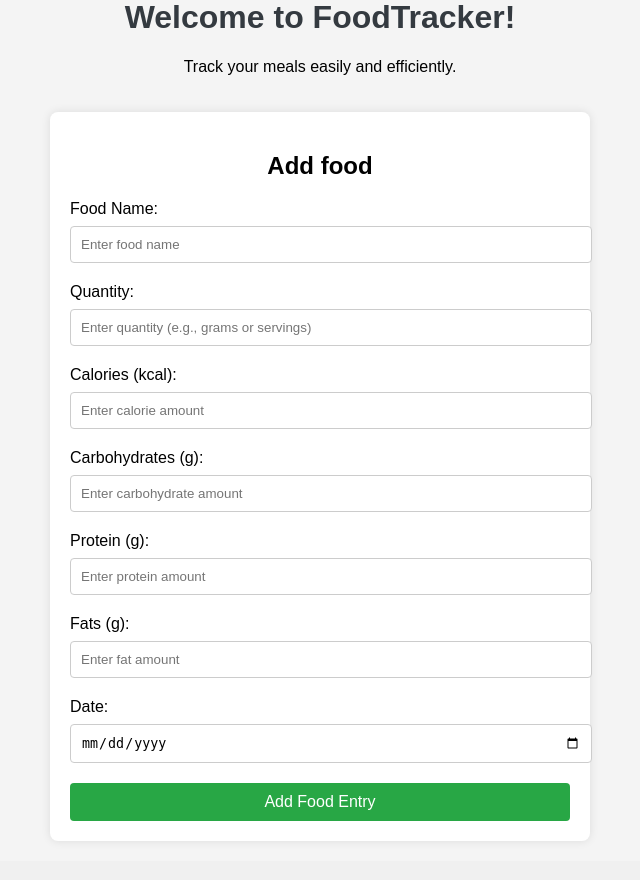
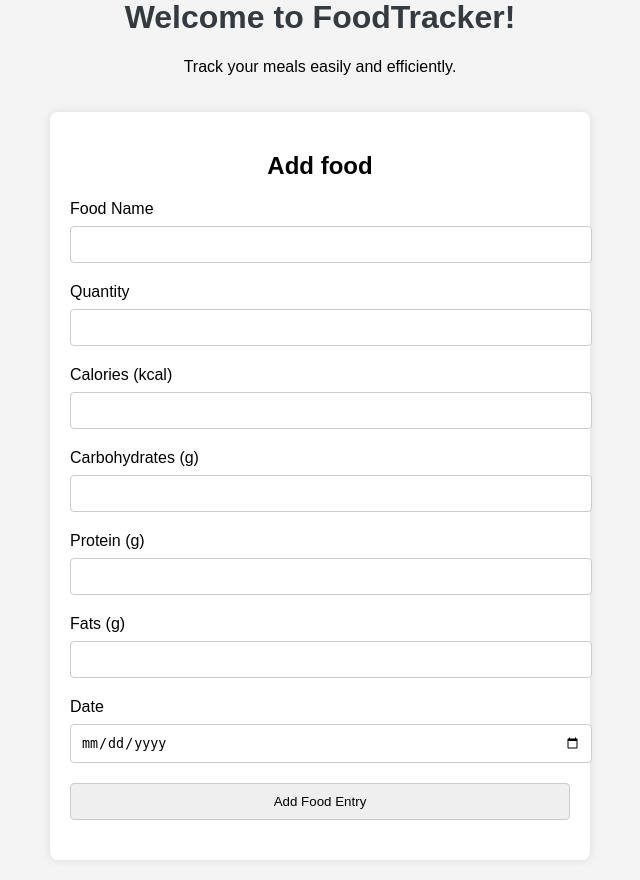
Before and after one commit to Warsame95/food-tracker, a Flask app: template app/templates/add.html in a window 1280 px wide. Shown: the part 212-1092 px from the top of the page, without its empty margins (320-960 px from the left). Before the commit the page ends 1053 px from the top, so only its background shows below. Run offline with Flask 3, Linux system fonts and the light colour scheme; the template is opened without the code that fills it: values that come from a table or form of the project are taken from there, others are empty.

Commit message:
Changed the add.html file to reference the form class and calories to the form and add function in routes

```diff
--- a/app/forms.py
+++ b/app/forms.py
@@ -4,6 +4,7 @@ from wtforms import StringField, SubmitField, IntegerField, DecimalField, DateFi
 class FoodTrackerForm(FlaskForm):
     food_name = StringField('Food Name')
     quantity = IntegerField('Quantity')
+    calories = IntegerField('Calories (kcal)')
     carbs = DecimalField('Carbohydrates (g)')
     protein = DecimalField('Protein (g)')
     fats = DecimalField('Fats (g)')
--- a/app/routes.py
+++ b/app/routes.py
@@ -1,6 +1,8 @@
 from flask import render_template
-from forms import FoodTrackerForm
 from app import app
+from .forms import FoodTrackerForm
+
+app.config["SECRET_KEY"] = "mysecret"
 
 @app.route('/')
 @app.route('/index')
@@ -8,13 +10,14 @@ def index():
     return render_template("index.html")
 
 
-@app.route('/add')
+@app.route('/add', methods=["GET", "POST"])
 def add():
-    foodtracker_form = FoodTrackerForm
+    foodtracker_form = FoodTrackerForm(csrf_enabled=False)
 
     if foodtracker_form.validate_on_submit():
         food_name = foodtracker_form.food_name.data
         quantity = foodtracker_form.quantity.data
+        calories = foodtracker_form.calories.data
         carbs = foodtracker_form.carbs.data
         protein = foodtracker_form.protein.data
         fats = foodtracker_form.fats.data
--- a/app/templates/add.html
+++ b/app/templates/add.html
@@ -47,29 +47,29 @@
 
     <div class="container">
         <h2>Add food</h2>
-        <form action="submit_food.php" method="POST">
-            <label for="food-name">Food Name:</label>
-            <input type="text" id="food-name" name="food_name" placeholder="Enter food name" required>
+        <form action="/" method="POST">
+            <label for="food-name">{{ template_form.food_name.label }}</label>
+            {{template_form.food_name()}}
 
-            <label for="quantity">Quantity:</label>
-            <input type="number" id="quantity" name="quantity" placeholder="Enter quantity (e.g., grams or servings)" required>
+            <label for="quantity">{{ template_form.quantity.label }}</label>
+            {{template_form.quantity()}}
 
-            <label for="calories">Calories (kcal):</label>
-            <input type="number" id="calories" name="calories" placeholder="Enter calorie amount" required>
+            <label for="calories">{{ template_form.calories.label }}</label>
+            {{ template_form.calories() }}
 
-            <label for="carbs">Carbohydrates (g):</label>
-            <input type="number" id="carbs" name="carbs" placeholder="Enter carbohydrate amount" required>
+            <label for="carbs">{{ template_form.carbs.label }}</label>
+            {{ template_form.carbs() }}
 
-            <label for="protein">Protein (g):</label>
-            <input type="number" id="protein" name="protein" placeholder="Enter protein amount" required>
+            <label for="protein">{{ template_form.protein.label }}</label>
+            {{ template_form.protein() }}
 
-            <label for="fats">Fats (g):</label>
-            <input type="number" id="fats" name="fats" placeholder="Enter fat amount" required>
+            <label for="fats">{{ template_form.fats.label }}</label>
+            {{ template_form.fats() }}
 
-            <label for="date">Date:</label>
-            <input type="date" id="date" name="date" required>
+            <label for="date">{{ template_form.date.label }}</label>
+            {{ template_form.date() }}
 
-            <button class="submit-button" type="submit">Add Food Entry</button>
+            {{ template_form.submit() }}
         </form>
     </div>
 
```
